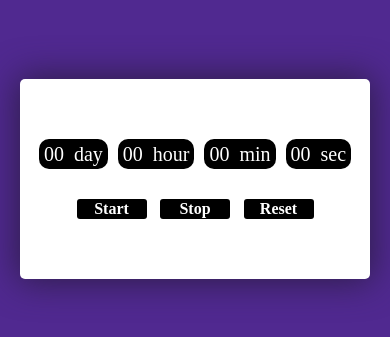
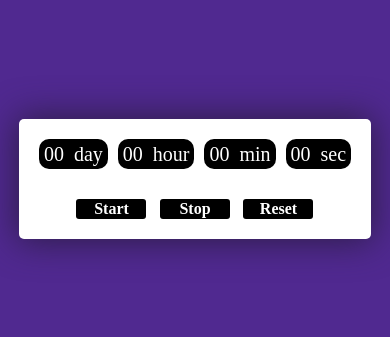
Before and after one commit to AlexAirCG/stopwatch, a plain HTML site: page index.html in a window 390 px wide. Shown: the part 243-580 px from the top of the page. Drawn offline with Linux system fonts and the light colour scheme.

Commit message:
Add files via upload

```diff
--- a/style.scss
+++ b/style.scss
@@ -93,8 +93,7 @@ h6 {
 }
 
 .container {
-	min-width: 1000px;
-	min-height: 600px;
+	padding: 20px;
 	border-radius: 5px;
 	overflow: hidden;
 	background-color: #ffffff;
@@ -103,14 +102,6 @@ h6 {
 	flex-direction: column;
 	justify-content: center;
 	align-items: center;
-	@media (max-width: 600px) {
-		min-width: 500px;
-		min-height: 300px;
-	}
-	@media (max-width: 420px) {
-		min-width: 350px;
-		min-height: 200px;
-	}
 }
 
 .time {
```
Also changed, not shown: css/style.css.
